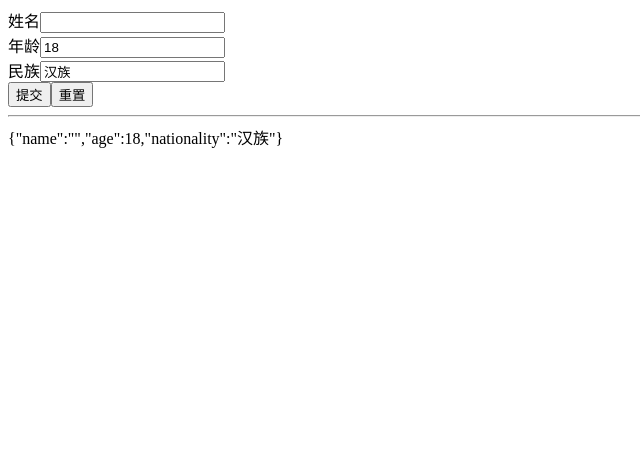
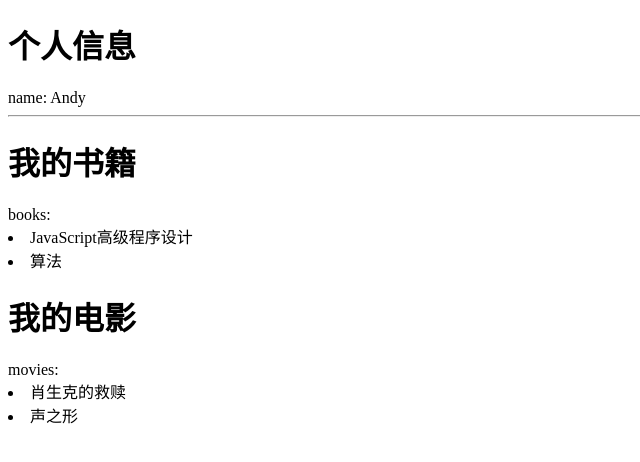
Before and after one commit to yichang8421/react-demo-1, a React (Create React App) app: page / in a window 1280 px wide. Shown: the top 462 px of the page, without its empty margins (0-640 px from the left). Built offline with nearby package versions, Linux system fonts and the light colour scheme.

Commit message:
useReducer replaces redux

```diff
--- a/src/App.js
+++ b/src/App.js
@@ -1,84 +1,134 @@
-import React, {useReducer} from 'react';
+import React, {useReducer, createContext, useContext, useEffect} from 'react';
 
-const initial = {
-    name: "",
-    age: 18,
-    nationality: "汉族"
+const store = {
+    user: null,
+    books: null,
+    movies: null
 };
 
 const reducer = (state, action) => {
     switch (action.type) {
-        case "patch":
-            return {...state, ...action.formData};
-        case "reset":
-            return initial;
+        case "setUser":
+            return {...state, user: action.user};
+        case "setBooks":
+            return {...state, books: action.books};
+        case "setMovies":
+            return {...state, movies: action.movies};
         default:
-            throw new Error("no such type");
+            throw new Error('There is no such type');
     }
 };
 
+const Context = createContext(null);
+
 const App = () => {
-    const [formData, dispatch] = useReducer(reducer, initial);
-
-    const submit = () => {
-    };
-    const reset = () => {
-        dispatch({type: "reset"});
-    };
+    const [state, dispatch] = useReducer(reducer, store);
 
     return (
-        <form onSubmit={submit} onReset={reset}>
-            <div>
-                <label>
-                    姓名
-                </label>
-                <input value={formData.name}
-                       onChange={e => {
-                           dispatch({
-                               type: "patch",
-                               formData: {
-                                   name: e.target.value
-                               }
-                           })
-                       }}/>
-            </div>
-
-            <div>
-                <label>
-                    年龄
-                </label>
-                <input value={formData.age}
-                       onChange={e => {
-                           dispatch({
-                               type: "patch",
-                               formData: {
-                                   age: e.target.value
-                               }
-                           })
-                       }}/>
-            </div>
-
-            <div>
-                <label>
-                    民族
-                </label>
-                <input value={formData.nationality}
-                       onChange={e => {
-                           dispatch({
-                               type: "patch",
-                               formData: {
-                                   nationality: e.target.value
-                               }
-                           })
-                       }}/>
-            </div>
-
-            <button type='submit'>提交</button>
-            <button type='reset'>重置</button>
+        <Context.Provider value={{state, dispatch}}>
+            <User/>
             <hr/>
-            {JSON.stringify(formData)}
-        </form>
+            <Books/>
+            <Movies/>
+        </Context.Provider>
     );
 };
 
+const User = () => {
+    const {state, dispatch} = useContext(Context);
+    useEffect(() => {
+        ajax("/user").then(
+            user => {
+                dispatch({type: "setUser", user: user});
+            }
+        );
+    }, []);
+    return (
+        <div>
+            <h1>个人信息</h1>
+            <div>name: {state.user ? state.user.name : "加载中..."}</div>
+        </div>
+    );
+}
+
+const Books = () => {
+    const {state, dispatch} = useContext(Context);
+    useEffect(() => {
+        ajax("/books").then(
+            books => {
+                dispatch({type: "setBooks", books: books});
+            }
+        );
+    }, []);
+    return (
+        <div>
+            <h1>我的书籍</h1>
+            <div>books: {state.books ? state.books.map(book => {
+                return (
+                    <li key={book.id}>{book.name}</li>
+                );
+            }) : "加载中..."}</div>
+        </div>
+    );
+}
+
+const Movies = () => {
+    const {state, dispatch} = useContext(Context);
+    useEffect(() => {
+        ajax("/movies").then(
+            movies => {
+                dispatch({type: "setMovies", movies: movies});
+            }
+        );
+    });
+    return (
+        <div>
+            <h1>我的电影</h1>
+            <div>movies: {state.movies ? state.movies.map(
+                movie => {
+                    return (
+                        <li key={movie.id}>{movie.name}</li>
+                    );
+                }
+            ) : "加载中..."}</div>
+        </div>
+    );
+}
+
+const ajax = (path) => {
+    return new Promise((resolve, reject) => {
+        setTimeout(() => {
+            if (path === '/user') {
+                resolve({
+                    id: 1,
+                    name: "Andy"
+                });
+                reject(new Error("no such path"));
+            } else if (path === "/books") {
+                resolve([
+                    {
+                        id: 1,
+                        name: "JavaScript高级程序设计"
+                    },
+                    {
+                        id: 2,
+                        name: "算法"
+                    }
+                ]);
+            } else if (path === "/movies") {
+                resolve([
+                    {
+                        id: 1,
+                        name: "肖生克的救赎"
+                    },
+                    {
+                        id: 2,
+                        name: "声之形"
+                    }
+                ]);
+            }
+        }, 2000);
+    });
+}
+
 export default App;
```
